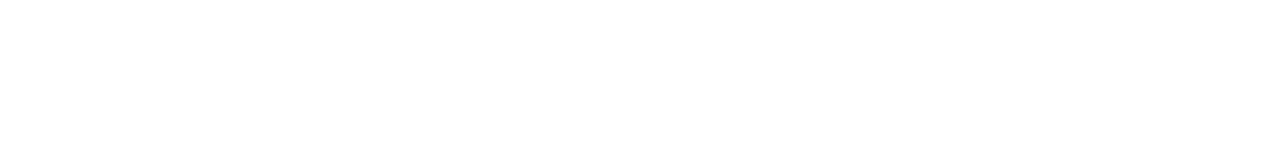
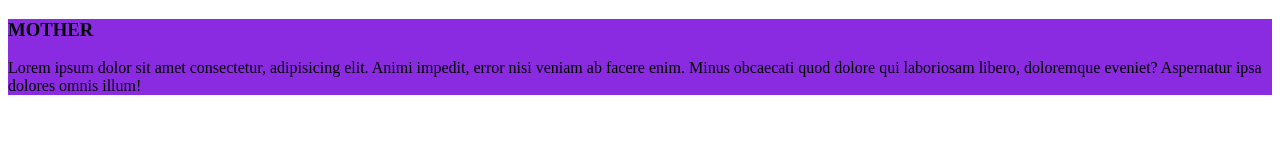
Before and after one commit to tahiameraj/my-first-github-repo, a plain HTML site: page index.html in a window 1280 px wide. Drawn offline with Linux system fonts and the light colour scheme.

Commit message:
added the first blog

```diff
--- a/index.html
+++ b/index.html
@@ -4,8 +4,10 @@
     <meta charset="UTF-8">
     <meta name="viewport" content="width=device-width, initial-scale=1.0">
     <title>my first ever github repo</title>
+    <link rel="stylesheet" href="styles/blog.css">
 </head>
 <body>
-
+    <div><h3>MOTHER</h3>
+    <P>Lorem ipsum dolor sit amet consectetur, adipisicing elit. Animi impedit, error nisi veniam ab facere enim. Minus obcaecati quod dolore qui laboriosam libero, doloremque eveniet? Aspernatur ipsa dolores omnis illum!</P></div>
 </body>
 </html>
--- /dev/null
+++ b/styles/blog.css
@@ -0,0 +1 @@
+div{background-color: blueviolet;}
```
